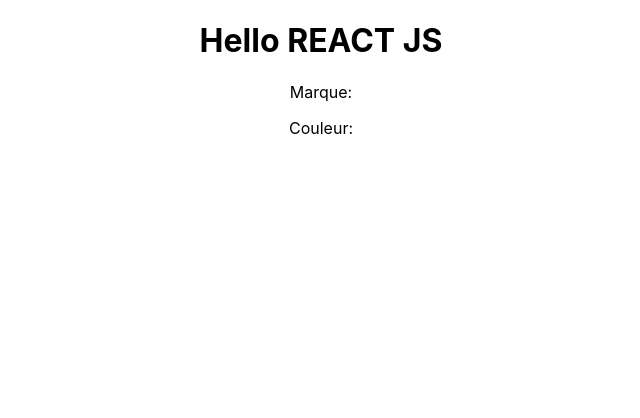
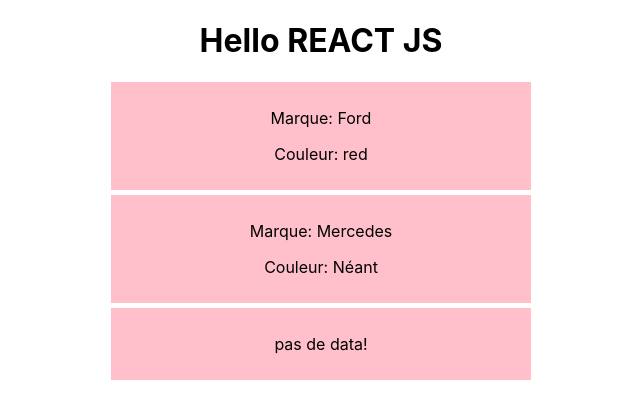
Before and after one commit to abdoulkarim22/React-js-Initiale, a React (Create React App) app in the folder react-js-initiale/: page / in a window 1280 px wide. Shown: the top 418 px of the page, without its empty margins (319-959 px from the left). Built offline with nearby package versions, Linux system fonts and the light colour scheme.

Commit message:
conditions

```diff
--- a/react-js-initiale/src/App.js
+++ b/react-js-initiale/src/App.js
@@ -1,5 +1,4 @@
 import { Component } from 'react';
-import Mycars from './components/Mycars';
 import Car from './components/Cars';
 import './App.css';
 
@@ -10,8 +9,12 @@
 
     return (
       <div className='App'>
-      <Mycars/>
-      <Car/>
+
+      <h1>Hello REACT JS</h1>
+
+        <Car color='red'>Ford</Car>
+        <Car olor='green'>Mercedes</Car>
+        <Car color="black"></Car>
       </div>
     );
 
--- a/react-js-initiale/src/components/Cars.jsx
+++ b/react-js-initiale/src/components/Cars.jsx
@@ -1,12 +1,30 @@
 import React from "react";
+import {  } from "../styles/StylesCar.css";
 
-const Car = () => {
-   return(
-    <>
-        <p>Marque: </p>
-        <p>Couleur: </p>
-    </>
-   )
+const Car = ({children,color}) => {
+
+const colorInfo = color ? (<p>Couleur: {color}</p>) :(<p>Couleur: Néant</p>);
+
+if (children) {
+    return(
+        <>
+           <div className="cars">
+            <p>Marque: {children}</p>
+              {colorInfo}
+            </div>
+        </>
+       )
+
+}else{
+
+ return (
+    <div className="cars">
+       <p>pas de data!</p>
+    </div>
+ )
+
+}
+
 }
 
 export default Car
--- a/react-js-initiale/src/components/Mycars.jsx
+++ b/react-js-initiale/src/components/Mycars.jsx
@@ -4,7 +4,7 @@
     render (){
         return (
             <>
-            <h1>Hello REACT JS</h1>
+
             </>
         )
     }
--- /dev/null
+++ b/react-js-initiale/src/styles/StylesCar.css
@@ -0,0 +1,6 @@
+.cars{
+      background-color: pink;
+      width: 400px;
+      padding: 10px;
+      margin: 5px auto;
+}
```
